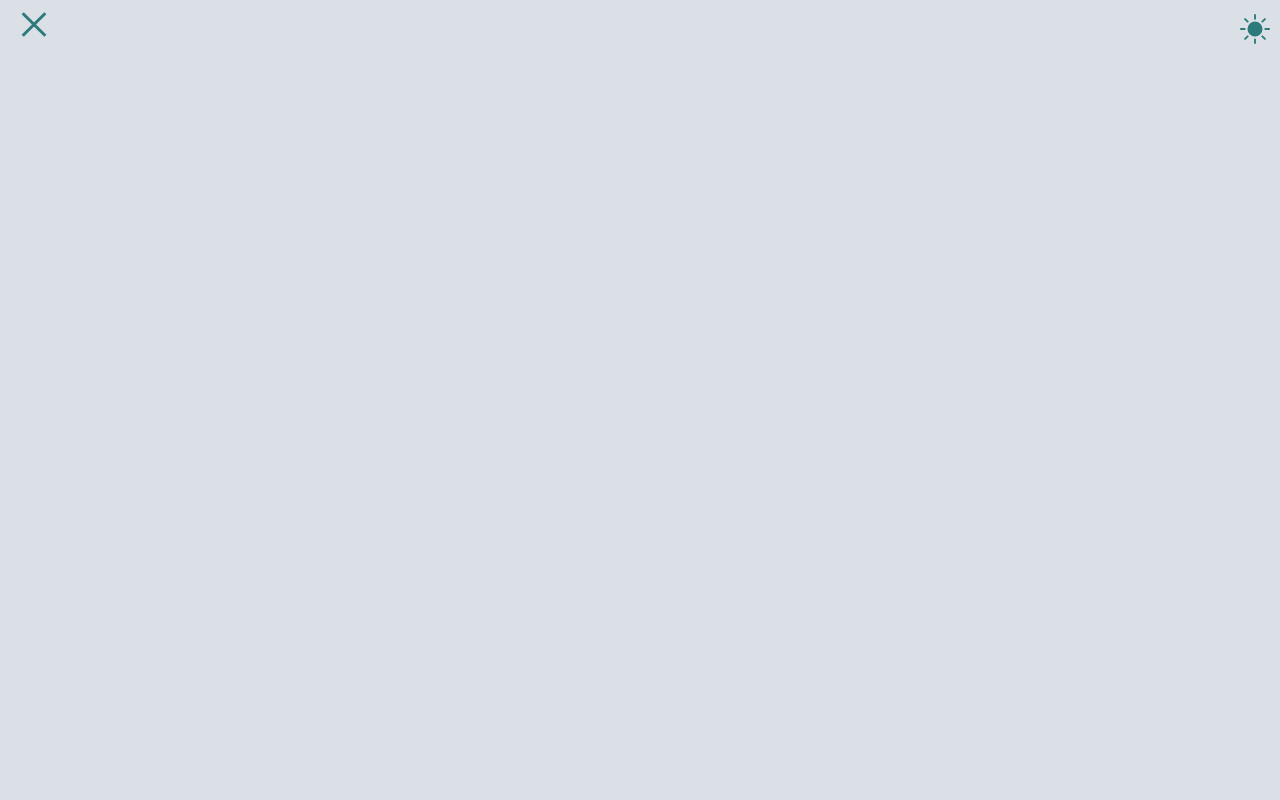
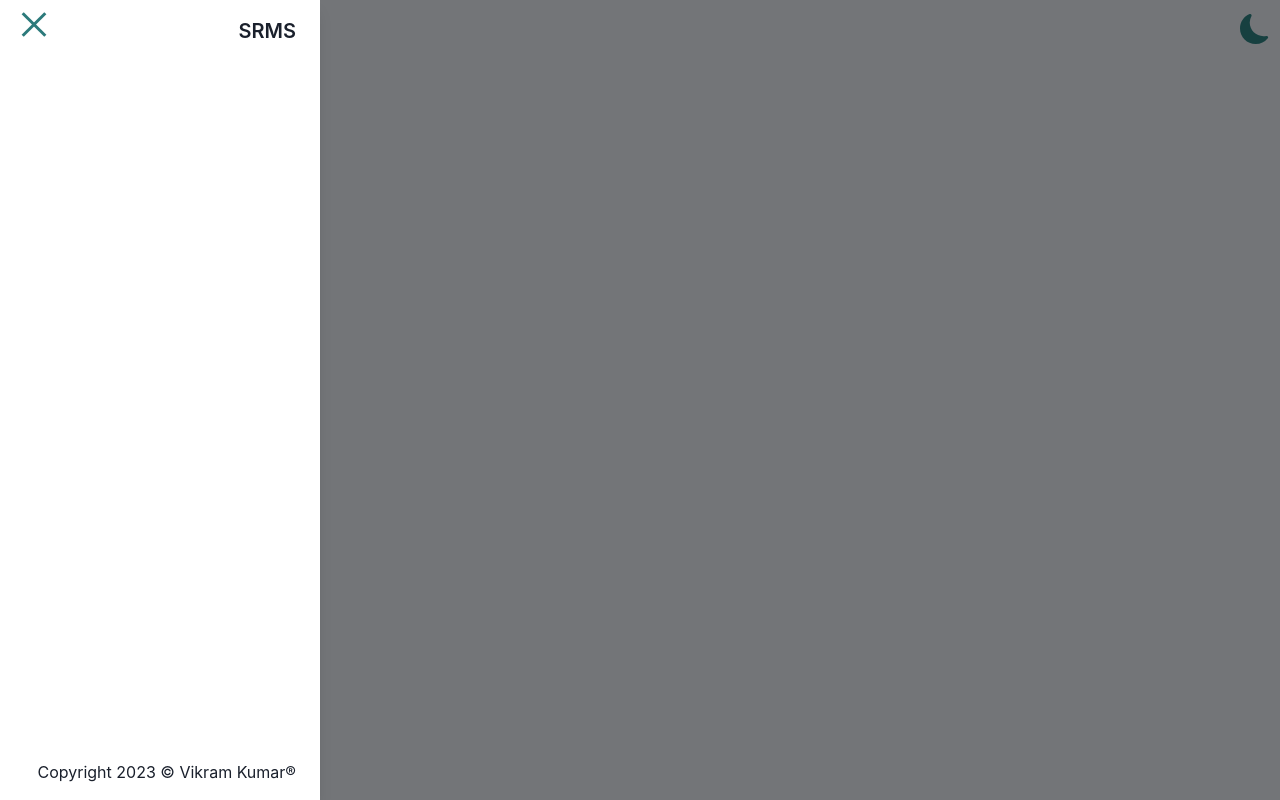
Before and after one commit to Brutalvik/srms, a React (Create React App) app: page / in a window 1280 px wide. Both pictures are taken after a click on the button 34 px from the left and 24 px from the top of the page. Built offline with nearby package versions, Linux system fonts and the light colour scheme; a web font is replaced by a local one.

Commit message:
[FEAT]: Added drawer

```diff
--- a/package.json
+++ b/package.json
@@ -3,6 +3,7 @@
   "version": "0.1.0",
   "private": true,
   "dependencies": {
+    "@babel/plugin-proposal-private-property-in-object": "^7.16.7",
     "@chakra-ui/react": "^2.7.0",
     "@emotion/react": "^11.11.1",
     "@emotion/styled": "^11.11.0",
@@ -16,6 +17,7 @@
     "react-dom": "^18.2.0",
     "react-icons": "^4.9.0",
     "react-redux": "^8.1.0",
+    "react-router-dom": "^6.13.0",
     "react-scripts": "5.0.1",
     "redux-persist": "^6.0.0",
     "web-vitals": "^2.1.4"
--- /dev/null
+++ b/src/components/Drawer/DrawerItem.jsx
@@ -0,0 +1,63 @@
+import { Suspense } from "react";
+import {
+  Drawer,
+  DrawerHeader,
+  DrawerBody,
+  DrawerFooter,
+  DrawerOverlay,
+  DrawerContent,
+} from "@chakra-ui/react";
+import { useDispatch, useSelector } from "react-redux";
+import { toggleHamburger } from "app/reducers/theme";
+// import { useNavigate } from "react-router-dom";
+import { hamburgerIsOpenSelector } from "app/selectors/selectors";
+import styles from "./DrawerItem.module.css";
+import Spinner from "UI/Spinner/Spinner";
+
+const DrawerItem = () => {
+  const dispatch = useDispatch();
+  // const navigate = useNavigate();
+  const hamburgerIsOpen = useSelector(hamburgerIsOpenSelector);
+
+  const lazyImport = () => {
+    import("features/functions").then((module) => {
+      module.handleToggle(dispatch, toggleHamburger);
+    });
+  };
+
+  // const navigatePage = async (page) => {
+  //   lazyImport();
+  //   navigate(page);
+  // };
+  return (
+    <Suspense fallback={<Spinner />}>
+      <Drawer
+        isOpen={hamburgerIsOpen}
+        placement="left"
+        onClose={lazyImport}
+        size="xs"
+      >
+        <DrawerOverlay />
+        <DrawerContent>
+          <DrawerHeader textAlign="right">SRMS</DrawerHeader>
+          <DrawerBody>
+            <div className={styles.menuItem}>
+              {/* <p onClick={() => navigatePage("/")}>Home</p>
+              <p onClick={() => navigatePage("/about")}>Add New Students</p>
+              <p onClick={() => navigatePage("/timeline")}>Students List</p>
+              <p onClick={() => navigatePage("/portfolio")}>Add New Courses</p>
+              <p onClick={() => navigatePage("/contact")}>Add New Results</p>
+              <p onClick={() => navigatePage("/contact")}>Results List</p> */}
+            </div>
+          </DrawerBody>
+
+          <DrawerFooter textAlign="left">
+            Copyright 2023 &copy; Vikram Kumar&reg;
+          </DrawerFooter>
+        </DrawerContent>
+      </Drawer>
+    </Suspense>
+  );
+};
+
+export default DrawerItem;
--- /dev/null
+++ b/src/components/Drawer/DrawerItem.module.css
@@ -0,0 +1,18 @@
+.menuItem {
+  display: grid;
+  grid-template-rows: repeat(5, 1fr);
+  place-items: center;
+  margin: 5em 0em 0em 0em;
+}
+
+.menuItem > p {
+  font-size: 25px;
+  font-weight: 500;
+  margin: 10px 0px 0px 0px;
+  color: var(--light-text);
+}
+
+.menuItem > p:hover {
+  cursor: pointer;
+  color: var(--dark-text);
+}
--- a/src/components/Header/Header.jsx
+++ b/src/components/Header/Header.jsx
@@ -1,3 +1,4 @@
+import { lazy, startTransition, Suspense } from "react";
 import styles from "./Header.module.css";
 import { useDispatch, useSelector } from "react-redux";
 import { BsMoonFill, BsSunFill } from "react-icons/bs";
@@ -7,6 +8,7 @@ import {
   hamburgerIsOpenSelector,
 } from "app/selectors/selectors";
 import { toggleDarkMode, toggleHamburger } from "app/reducers/theme";
+import DrawerItem from "components/Drawer/DrawerItem";
 
 const Header = () => {
   const dispatch = useDispatch();
@@ -14,32 +16,44 @@ const Header = () => {
   const darkMode = useSelector(darkModeSelector);
 
   const toggleThemeIcon = () => {
+    startTransition(() => {
       import("features/functions").then((module) => {
         module.handleToggle(dispatch, toggleDarkMode);
       });
+    });
   };
 
+  const handleHamburgerToggle = () => {
+    startTransition(() => {
+      import("features/functions").then((module) => {
+        module.handleToggle(dispatch, toggleHamburger);
+      });
+    });
+  };
+
+  const Spinner = lazy(() => import("UI/Spinner/Spinner"));
+
   return (
+    <Suspense fallback={<Spinner />}>
       <div className={styles.container}>
         <div className={hamburgerIsOpen ? styles.menudark : styles.menu}>
           <Hamburger
-          onToggle={() => {
-            import("features/functions").then((module) => {
-              module.handleToggle(dispatch, toggleHamburger);
-            });
-          }}
+            onToggle={handleHamburgerToggle}
             toggled={hamburgerIsOpen}
           />
         </div>
         <div className={styles.theme}>
           {darkMode ? (
+            <BsSunFill onClick={toggleThemeIcon} />
+          ) : (
             <BsMoonFill onClick={toggleThemeIcon} />
-        ) : (
-          <BsSunFill onClick={toggleThemeIcon} />
           )}
         </div>
-      <div className={styles.drawer}>{/* <DrawerItem /> */}</div>
+        <div className={styles.drawer}>
+          <DrawerItem />
         </div>
+      </div>
+    </Suspense>
   );
 };
 
```
Also changed, not shown: 1 other file (tests, documents, lock files or other folders). Lines whose indentation alone changed are shown as unchanged.
